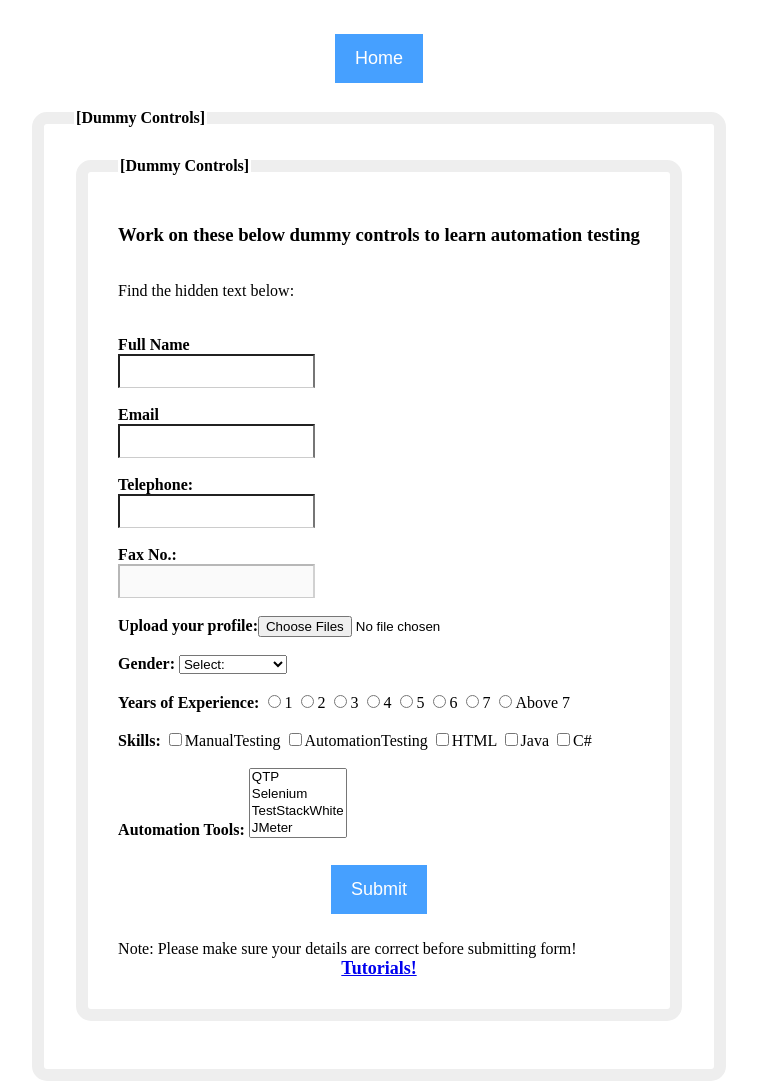
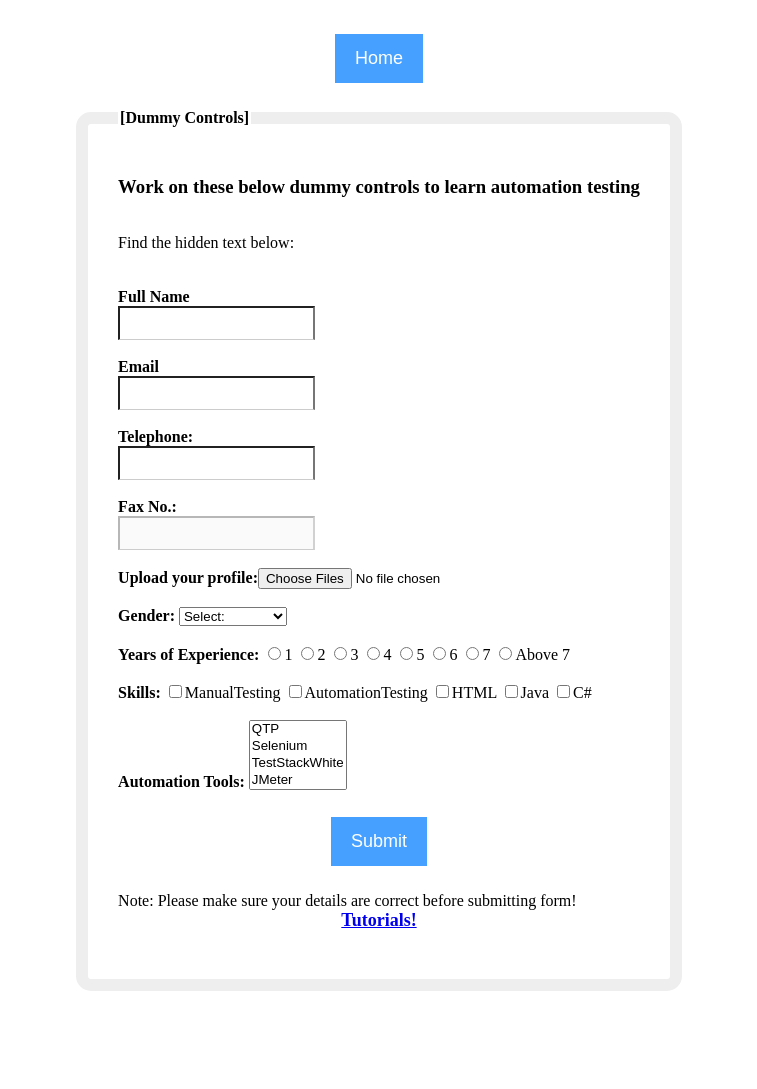
Before and after one commit to qavbox/demo, a Jekyll site: the page built from signup/index.html, in a window 1280 px wide. Shown: the whole page, without its empty margins (261-1018 px from the left). Built offline with Jekyll 4.4.1, drawn with Linux system fonts in a browser that asks for light colours; after the commit the page ends 999 px from its top, so only the background shows below that.

Commit message:
Update index.html

```diff
--- a/signup/index.html
+++ b/signup/index.html
@@ -3,9 +3,6 @@
 title: Registration Form
 ---
 
-<form id="form1" >
-
-<fieldset id="regform"><legend><b>[Dummy Controls]</b></legend>
 <div id="container">
 <h3>Work on these below dummy controls to learn automation testing</h3><br/>
 Find the hidden text below:
@@ -71,7 +68,6 @@
 <div style="text-align: center;"><a href="http://www.qavalidation.com" target="_blank">Tutorials!</a>
 </div>
 
-</fieldset>
-</form>&nbsp;
+&nbsp;
 
 </div>
```
